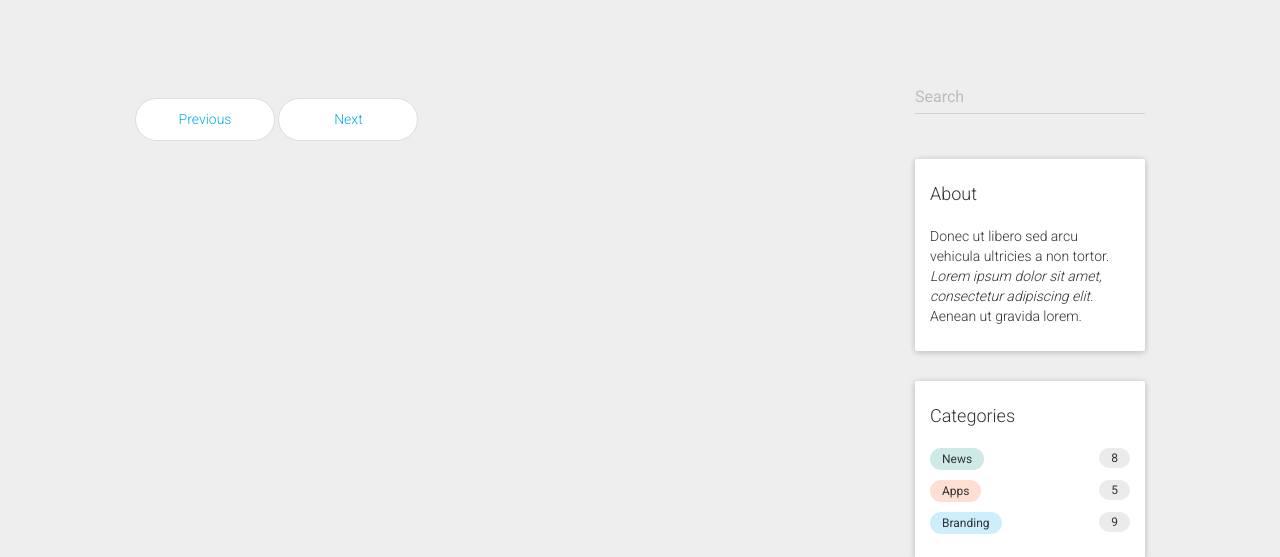
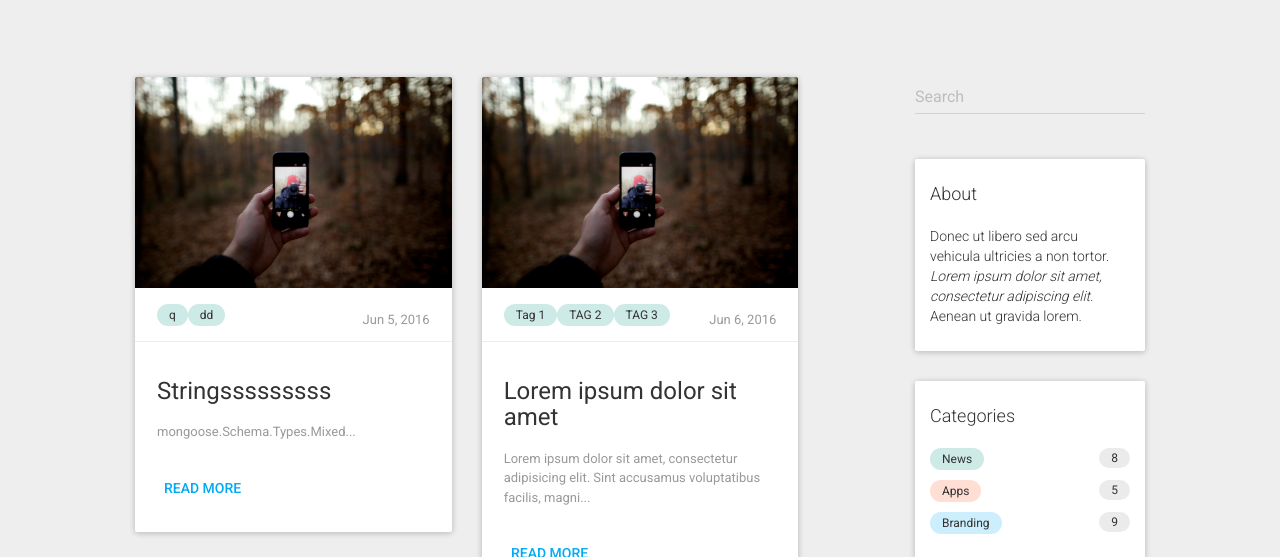
Before and after one commit to ajay-sainy/herokublog1, a website: page public/index.html in a window 1280 px wide. Shown: the part 243-800 px from the top of the page. Drawn offline with nearby package versions, Linux system fonts and the light colour scheme; no server answers.

Commit message:
added blog template

```diff
--- a/public/index.html
+++ b/public/index.html
@@ -1,48 +1,37 @@
 <!DOCTYPE html>
-
 <html lang="en"><head><meta http-equiv="Content-Type" content="text/html; charset=UTF-8">
 
   <meta http-equiv="X-UA-Compatible" content="IE=edge">
   <meta name="viewport" content="width=device-width, initial-scale=1">
-
   <meta name="description" content="">
   <meta name="author" content="">
-
   <title>Material Blog</title>
 
   <!-- Loading animation -->
-    <script src="/js/pace.min.js"></script>
-
+  <!-- <script src="/js/pace.min.js"></script> -->
   <!-- Bootstrap core CSS and Material Bootstrap -->
   <link href="css/bootstrap.min.css" rel="stylesheet">
   <link href="css/font-awesome.min.css" rel="stylesheet">
   <link href="css/bootstrap-material-design.css" rel="stylesheet">
   <link href="css/ripples.min.css" rel="stylesheet">
   <link href="css/material-scrolltop.css" rel="stylesheet">
-
   <!-- Custom styles for this template -->
   <link href="css/material-blog.css" rel="stylesheet">
-
   <!-- Fonts -->
   <link href="https://fonts.googleapis.com/css?family=Roboto:300,400,500,700" rel="stylesheet">
   <link href="https://fonts.googleapis.com/icon?family=Material+Icons" rel="stylesheet">
-
   <!-- HTML5 shim and Respond.js for IE8 support of HTML5 elements and media queries -->
   <!--[if lt IE 9]>
   <script src="https://oss.maxcdn.com/html5shiv/3.7.2/html5shiv.min.js"></script>
   <script src="https://oss.maxcdn.com/respond/1.4.2/respond.min.js"></script>
   <![endif]-->
 </head>
-
 <body ng-app="blogApp" class=" pace-done"><div class="pace  pace-inactive"><div class="pace-progress" data-progress-text="100%" data-progress="99" style="transform: translate3d(100%, 0px, 0px);">
   <div class="pace-progress-inner"></div>
 </div>
 <div class="pace-activity"></div></div>
-
 <div class="navbar navbar-material-blog navbar-primary navbar-fixed-top">
-
   <div class="navbar-image" style="opacity: 0; display: none; background-image: url(&quot;img/technology/unsplash-6.jpg&quot;); background-position: 50% 40%;"></div>
-
   <div class="navbar-wrapper container" style="padding-top: 0px;">
     <div class="navbar-header">
       <button type="button" class="navbar-toggle" data-toggle="collapse" data-target=".navbar-responsive-collapse">
@@ -104,13 +93,9 @@
     </div>
   </div>
 </div>
-
 <div class="container blog-content" ng-controller="BlogController as blog">
-
   <div class="row">
-
     <div class="col-sm-8 blog-main">
-
       <div class="row">
         <div class="col-sm-6">
           <section class="blog-post" ng-repeat="post in blog.posts" ng-if="$even">
@@ -135,21 +120,20 @@
             </div>
             </section><!-- /.blog-post -->
           </div>
-
           <div class="col-sm-6">
             <section class="blog-post" ng-repeat="post in blog.posts" ng-if="$odd">
               <div class="panel panel-default">
                 <img src="img/article head/unsplash-2.jpg" class="img-responsive">
                 <div class="panel-body">
                   <div class="blog-post-meta">
-                      <span class="label label-light label-primary">News</span>
-                      <p class="blog-post-date pull-right">{{post.createdOn | date}}</p>
+                    <span class="label label-light label-primary" ng-repeat="tag in post.tags">{{tag}}</span>
+                    <p class="blog-post-date pull-right">{{post.creationDate | date}}</p>
                   </div>
                   <div class="blog-post-content">
                     <a href="#">
                       <h2 class="blog-post-title">{{post.title}}</h2>
                     </a>
-                      <p>{{post.body[0] | limitTo:100}}...</p>
+                    <p>{{post.conent | limitTo:100}}...</p>
                     <a class="btn btn-info" href="#">Read more</a>
                     <a class="blog-post-share pull-right" href="#">
                       <i class="material-icons"></i>
@@ -159,25 +143,21 @@
               </div>
               </section><!-- /.blog-post -->
             </div>
+
           </div>
-
           <nav>
             <ul class="pager">
               <li><a class="withripple" href="#">Previous</a></li>
               <li><a class="withripple" href="#">Next<div class="ripple-container"></div></a></li>
             </ul>
           </nav>
-
           </div><!-- /.blog-main -->
-
           <div class="col-sm-3 col-sm-offset-1 blog-sidebar">
-
             <div class="sidebar-module">
               <div class="form-group is-empty">
                 <input type="text" class="form-control" placeholder="Search">
                 <span class="material-input"></span></div>
                 </div><!-- /.sidebar-module -->
-
                 <div class="sidebar-module">
                   <div class="panel panel-default">
                     <div class="panel-body">
@@ -186,7 +166,6 @@
                     </div>
                   </div>
                   </div><!-- /.sidebar-module -->
-
                   <div class="sidebar-module">
                     <div class="panel panel-default">
                       <div class="panel-body">
@@ -208,7 +187,6 @@
                       </div>
                     </div>
                     </div><!-- /.sidebar-module -->
-
                     <div class="sidebar-module">
                       <div class="panel panel-default">
                         <div class="panel-body">
@@ -230,7 +208,6 @@
                         </div>
                       </div>
                       </div><!-- /.sidebar-module -->
-
                       <div class="sidebar-module">
                         <div class="panel panel-default">
                           <div class="panel-body">
@@ -247,7 +224,6 @@
                               </div>
                             </div>
                             </div><!-- /.sidebar-module -->
-
                             <div class="sidebar-module">
                               <div class="panel panel-default">
                                 <div class="panel-body">
@@ -260,22 +236,16 @@
                                 </div>
                               </div>
                               </div><!-- /.sidebar-module -->
-
                               </div><!-- /.blog-sidebar -->
-
                               </div><!-- /.row -->
-
                               </div><!-- /.container -->
-
                               <footer class="blog-footer">
-
                                 <div id="links">
                                   <div class="container">
                                     <div class="row">
                                       <div class="col-sm-2">
                                         <i class="material-icons brand"></i>
                                       </div>
-
                                       <div class="col-sm-8 text-center offset">
                                         <ul class="list-inline">
                                           <li><a href="#">Home</a></li>
@@ -284,7 +254,6 @@
                                           <li><a href="#">Contact</a></li>
                                         </ul>
                                       </div>
-
                                       <div class="col-md-2 text-right offset">
                                         <ul class="list-inline">
                                           <li><a href="#"><i class="fa fa-facebook"></i></a></li>
@@ -295,24 +264,18 @@
                                     </div>
                                   </div>
                                 </div>
-
                               </footer>
-
                               <button class="material-scrolltop primary reveal" type="button"></button>
-
                               <script src="js/jquery-1.11.3.min.js"></script>
                               <script src="js/bootstrap.min.js"></script>
                               <script src="js/ripples.min.js"></script>
                               <script src="js/material.min.js"></script>
                               <script src="js/material-scrolltop.js"></script>
                               <script src="js/main.js"></script>
-
                               <script>
                               $.material.init();
                               $('body').materialScrollTop();
                               </script>
-
                               <script src="https://ajax.googleapis.com/ajax/libs/angularjs/1.4.9/angular.min.js"></script>
                               <script type="text/javascript" src="js/customJs.js"></script>
-
                             </body></html>
--- a/public/js/customJs.js
+++ b/public/js/customJs.js
@@ -13,10 +13,10 @@ Simple blog front end demo in order to learn AngularJS - You can add new posts,
     blog.title = "AngularJS Blog App";
 
     blog.posts = {};
-    $http.get('https://bhole.herokuapp.com/articles').success(function(data){
-      blog.posts = data;
-    });
-
+    // $http.get('https://bhole.herokuapp.com/articles').success(function(data){
+    //   blog.posts = [{"_id":"5754176caa8c391100087289","title":"Stringsssssssss","conent":"mongoose.Schema.Types.Mixed","author":"Me","__v":0,"lastUpdateDate":"2016-06-05T12:13:32.314Z","creationDate":"2016-06-05T12:13:32.313Z","tags":["q","dd"]},{"_id":"575590580cdee911006b772d","title":"Lorem ipsum dolor sit amet","conent":"Lorem ipsum dolor sit amet, consectetur adipisicing elit. Sint accusamus voluptatibus facilis, magni dolores beatae quos iusto doloremque at, eius incidunt omnis, suscipit ipsum dolore nostrum molestiae asperiores expedita voluptate!","author":"Ajay Sainy","__v":0,"lastUpdateDate":"2016-06-06T15:01:44.740Z","creationDate":"2016-06-06T15:01:44.739Z","tags":["Tag 1","TAG 2","TAG 3"]},{"_id":"5755907a0cdee911006b772e","title":"Blog Post Title 2","conent":"Lorem ipsum dolor sit amet, consectetur adipisicing elit. Sint accusamus voluptatibus facilis, magni dolores beatae quos iusto doloremque at, eius incidunt omnis, suscipit ipsum dolore nostrum molestiae asperiores expedita voluptate!","author":"Ajay Sainy","__v":0,"lastUpdateDate":"2016-06-06T15:02:18.650Z","creationDate":"2016-06-06T15:02:18.650Z","tags":["News","Bolly","Sports"]}];
+    // });
+    blog.posts = [{"_id":"5754176caa8c391100087289","title":"Stringsssssssss","conent":"mongoose.Schema.Types.Mixed","author":"Me","__v":0,"lastUpdateDate":"2016-06-05T12:13:32.314Z","creationDate":"2016-06-05T12:13:32.313Z","tags":["q","dd"]},{"_id":"575590580cdee911006b772d","title":"Lorem ipsum dolor sit amet","conent":"Lorem ipsum dolor sit amet, consectetur adipisicing elit. Sint accusamus voluptatibus facilis, magni dolores beatae quos iusto doloremque at, eius incidunt omnis, suscipit ipsum dolore nostrum molestiae asperiores expedita voluptate!","author":"Ajay Sainy","__v":0,"lastUpdateDate":"2016-06-06T15:01:44.740Z","creationDate":"2016-06-06T15:01:44.739Z","tags":["Tag 1","TAG 2","TAG 3"]},{"_id":"5755907a0cdee911006b772e","title":"Blog Post Title 2","conent":"Lorem ipsum dolor sit amet, consectetur adipisicing elit. Sint accusamus voluptatibus facilis, magni dolores beatae quos iusto doloremque at, eius incidunt omnis, suscipit ipsum dolore nostrum molestiae asperiores expedita voluptate!","author":"Ajay Sainy","__v":0,"lastUpdateDate":"2016-06-06T15:02:18.650Z","creationDate":"2016-06-06T15:02:18.650Z","tags":["News","Bolly","Sports"]}];
     blog.tab = 'blog';
 
     blog.selectTab = function(setTab){
```
Also changed, not shown: 1 other file. Lines whose indentation alone changed are shown as unchanged.
